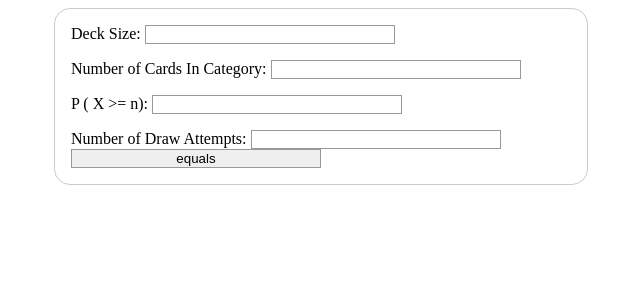
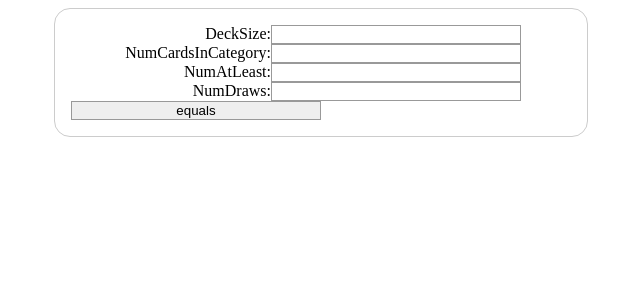
Before and after one commit to ophilli/zanben-probability, a Django app: page / in a window 1280 px wide. Shown: the top 300 px of the page, without its empty margins (319-959 px from the left). Run offline with Django 3.2, Linux system fonts and the light colour scheme.

Commit message:
Update Django Template

```diff
--- a/src/zanben/cards/templates/cards/cards.html
+++ b/src/zanben/cards/templates/cards/cards.html
@@ -4,9 +4,6 @@
 
 <form method="post" action="">
     {% csrf_token %}
-    <div>Deck Size: {{ form.deckSize }}</div>
-    <div>Number of Cards In Category: {{ form.numCardsInCategory }}</div>
-    <div>P ( X >= n): {{ form.numAtLeast }}</div>
-    <div>Number of Draw Attempts: {{ form.numDraws }}</div>
+    {{ form.as_table }}
     <input type="submit" value="equals" />
 </form>
```
